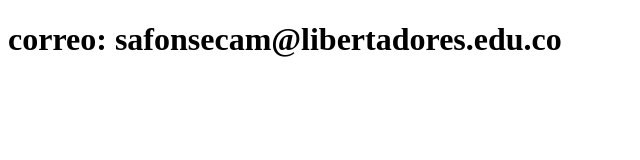
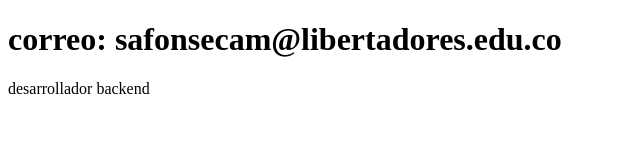
Before and after one commit to INGsebas14/sistema-de-registro, a plain HTML site: page contacto.html in a window 1280 px wide. Shown: the whole page, without its empty margins (0-640 px from the left). Drawn offline with Linux system fonts and the light colour scheme.

Commit message:
añadimos un parrafo

```diff
--- a/contacto.html
+++ b/contacto.html
@@ -7,5 +7,6 @@
 </head>
 <body>
     <h1>correo: safonsecam@libertadores.edu.co</h1>
+    <p>desarrollador backend</p>
 </body>
 </html>
```
